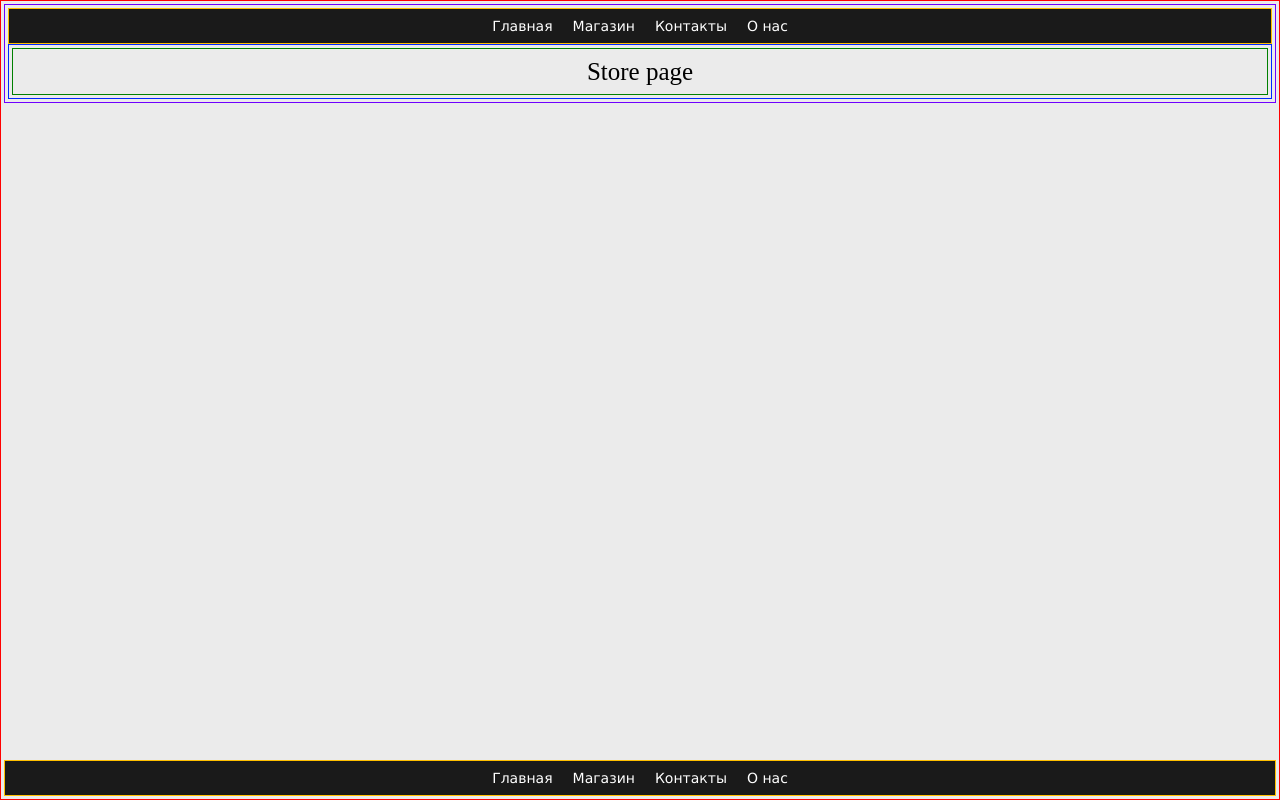
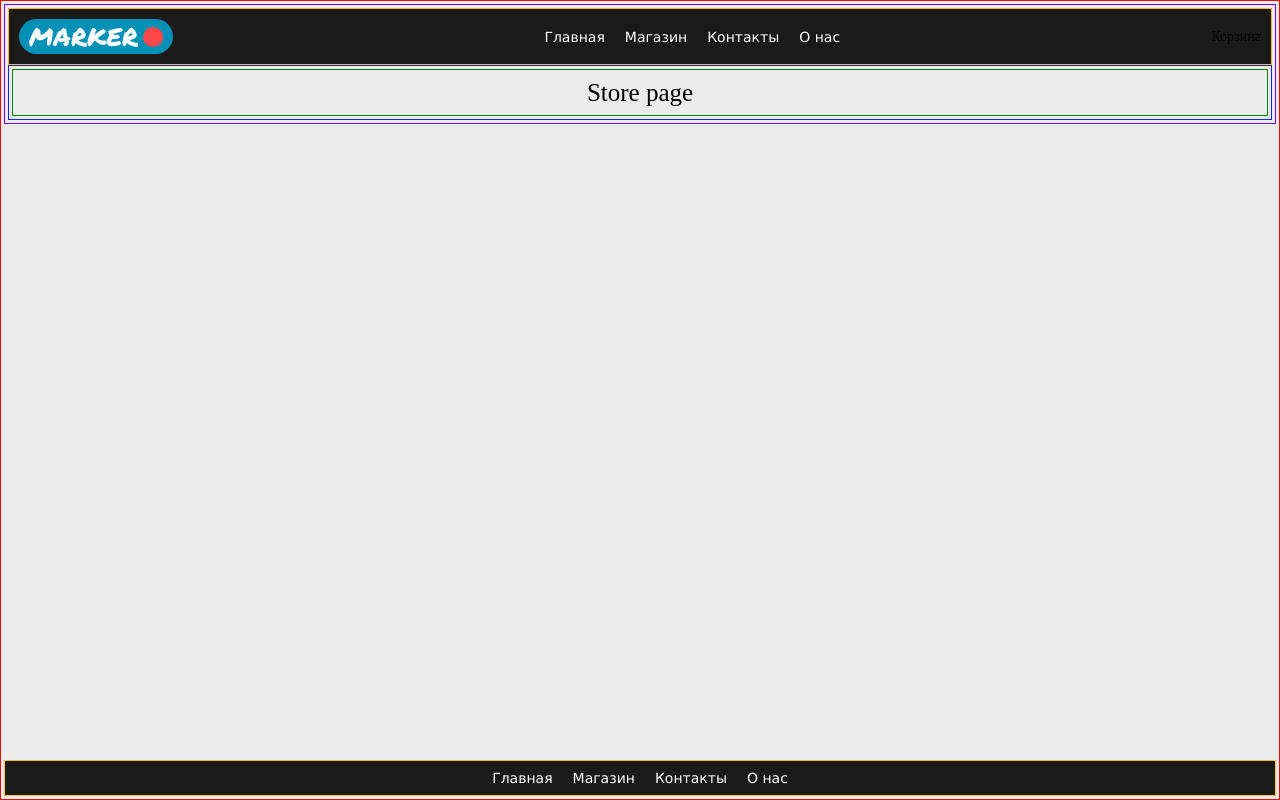
Before and after one commit to olegpl1993/marker-shop, a Next.js app: page /store in a window 1280 px wide. Built offline with nearby package versions, Linux system fonts and the light colour scheme.

Commit message:
feat: create logo

```diff
--- a/src/components/Header/Header.scss
+++ b/src/components/Header/Header.scss
@@ -1,7 +1,7 @@
 header {
   display: flex;
   align-items: center;
-  justify-content: center;
+  justify-content: space-between;
   border: 1px solid rgb(255, 191, 0);
   background-color: rgb(26, 26, 26);
   padding: 10px;
--- a/src/components/Header/Header.tsx
+++ b/src/components/Header/Header.tsx
@@ -1,9 +1,11 @@
+import Logo from "../Logo/Logo";
+import "./Header.scss";
 import Link from "next/link";
-import "./Header.scss";
 
 function Header() {
   return (
     <header>
+      <Logo />
       <div className="menu">
         <Link href={"/"} className="menu__link">
           Главная
@@ -18,6 +20,7 @@ function Header() {
           О нас
         </Link>
       </div>
+      <div>Корзина</div>
     </header>
   );
 }
--- /dev/null
+++ b/src/components/Logo/Logo.scss
@@ -0,0 +1,24 @@
+.logo {
+  display: flex;
+  align-items: center;
+  justify-content: center;
+  gap: 5px;
+  background-color: rgb(0, 144, 184);
+  border-radius: 20px;
+  padding-left: 10px;
+  padding-right: 10px;
+  padding-top: 5px;
+  padding-bottom: 5px;
+
+  &__text {
+    font-size: 25px;
+    color: rgb(255, 255, 255);
+  }
+
+  &__point {
+    width: 20px;
+    height: 20px;
+    background-color: rgb(255, 71, 71);
+    border-radius: 50%;
+  }
+}
--- /dev/null
+++ b/src/components/Logo/Logo.tsx
@@ -0,0 +1,19 @@
+import "./Logo.scss";
+import Link from "next/link";
+import { Permanent_Marker } from "next/font/google";
+
+const permanent_marker = Permanent_Marker({
+  weight: "400",
+  subsets: ["latin"],
+});
+
+function Logo() {
+  return (
+    <Link href={"/"} className="logo">
+      <div className={`logo__text ${permanent_marker.className}`}>MARKER</div>
+      <div className="logo__point" />
+    </Link>
+  );
+}
+
+export default Logo;
```
